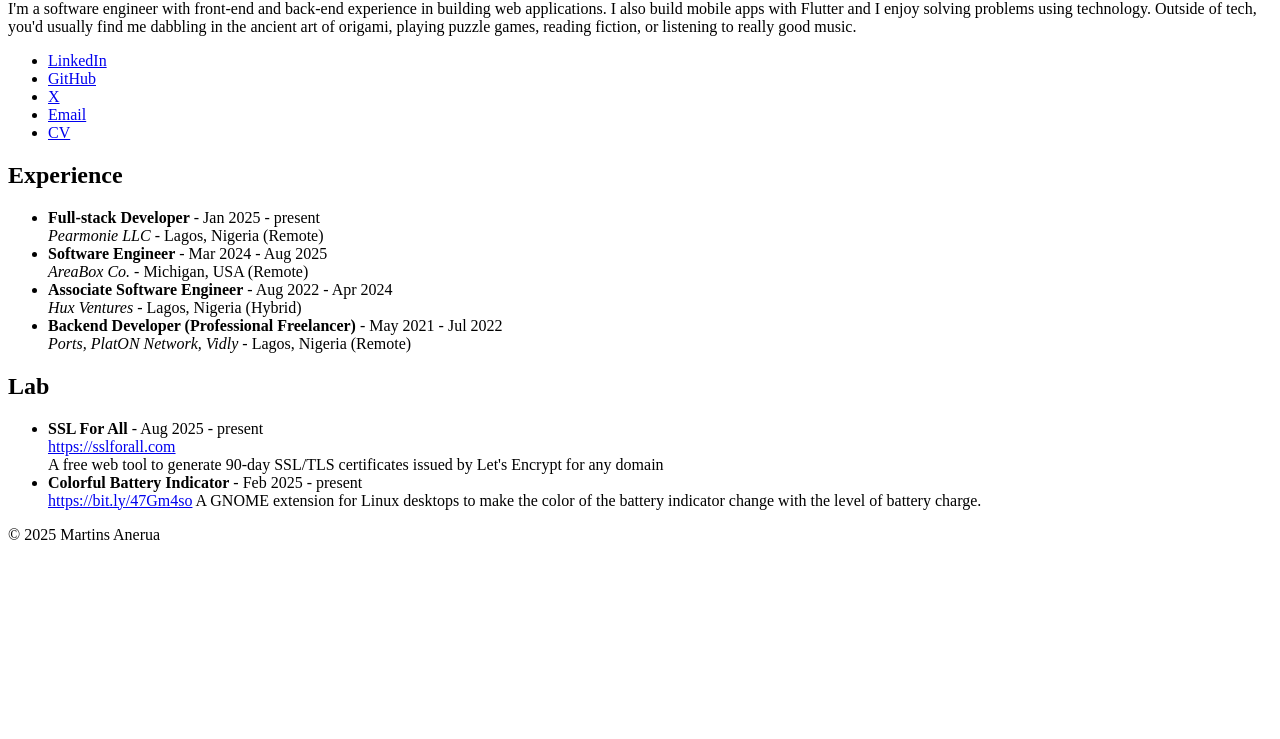
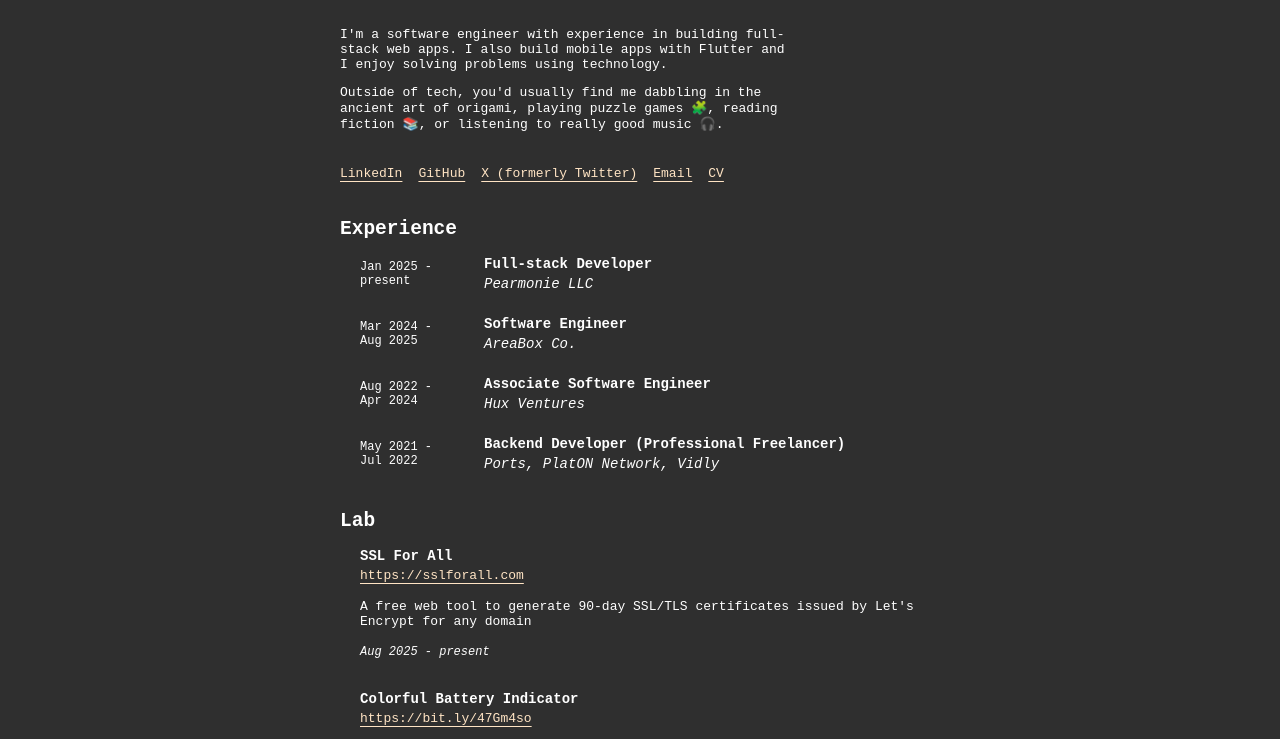
Before and after one commit to anerua/fugar, a plain HTML site: page index.html in a window 1280 px wide. Shown: the part 114-853 px from the top of the page. Before the commit the page ends 800 px from the top, so only its background shows below. Drawn offline with Linux system fonts and the light colour scheme.

Commit message:
feat: add styling to index page

```diff
--- a/index.html
+++ b/index.html
@@ -4,34 +4,40 @@
     <meta charset="UTF-8">
     <meta name="viewport" content="width=device-width, initial-scale=1.0">
     <title>Martins Anerua</title>
+    <link rel="stylesheet" href="style.css">
 </head>
 <body>
     <main>
+        <!-- Title -->
+        <div id="title">
+            <h1>Martins Anerua</h1>
+            <span>AWS Certified Developer</span>
+        </div>
         <!-- Intro -->
-        <div>
-            <h1>Martins Anerua</h1>
-            <span>Software Engineer</span>
+        <div id="intro">
             <p>
-                I'm a software engineer with front-end and back-end experience in building web applications.
+                I'm a software engineer with experience in building full-stack web apps.
                 I also build mobile apps with Flutter and I enjoy solving problems using technology.
-                Outside of tech, you'd usually find me dabbling in the ancient art of origami, playing puzzle games,
-                reading fiction, or listening to really good music.
+            </p>
+            <p>
+                Outside of tech, you'd usually find me dabbling in the ancient art of origami, playing puzzle games 🧩,
+                reading fiction 📚, or listening to really good music 🎧.
             </p>
         </div>
         <!-- Links -->
-        <div>
+        <div id="links">
             <ul>
                 <li>
-                    <a href="https://linkedin.com/in/martins-anerua">LinkedIn</a>
+                    <a href="https://linkedin.com/in/martins-anerua" target="_blank">LinkedIn</a>
                 </li>
                 <li>
-                    <a href="https://github.com/anerua">GitHub</a>
+                    <a href="https://github.com/anerua" target="_blank">GitHub</a>
                 </li>
                 <li>
-                    <a href="https://x.com/MartinsAnerua">X</a>
+                    <a href="https://x.com/MartinsAnerua" target="_blank">X (formerly Twitter)</a>
                 </li>
                 <li>
-                    <a href="mailto:aneruamartins@gmail.com">Email</a>
+                    <a href="mailto:aneruamartins@gmail.com" target="_blank">Email</a>
                 </li>
                 <li>
                     <a href="martins-anerua-resume.pdf" target="_blank">CV</a>
@@ -39,46 +45,72 @@
             </ul>
         </div>
         <!-- Experience -->
-        <div>
+        <div id="experience">
             <h2>Experience</h2>
             <ul>
                 <li>
-                    <strong>Full-stack Developer</strong> - Jan 2025 - present<br>
-                    <em>Pearmonie LLC</em> - Lagos, Nigeria (Remote)
+                    <div class="experience-date">
+                        <span>Jan 2025 -<br>present</span>
+                    </div>
+                    <div class="experience-role">
+                        <strong>Full-stack Developer</strong>
+                        <em>Pearmonie LLC</em>
+                    </div>
                 </li>
                 <li>
-                    <strong>Software Engineer</strong> - Mar 2024 - Aug 2025<br>
-                    <em>AreaBox Co.</em> - Michigan, USA (Remote)
+                    <div class="experience-date">
+                        <span>Mar 2024 -<br>Aug 2025</span>
+                    </div>
+                    <div class="experience-role">
+                        <strong>Software Engineer</strong>
+                        <em>AreaBox Co.</em>
+                    </div>
                 </li>
                 <li>
-                    <strong>Associate Software Engineer</strong> - Aug 2022 - Apr 2024<br>
-                    <em>Hux Ventures</em> - Lagos, Nigeria (Hybrid)
+                    <div class="experience-date">
+                        <span>Aug 2022 -<br>Apr 2024</span>
+                    </div>
+                    <div class="experience-role">
+                        <strong>Associate Software Engineer</strong>
+                        <em>Hux Ventures</em>
+                    </div>
                 </li>
                 <li>
-                    <strong>Backend Developer (Professional Freelancer)</strong> - May 2021 - Jul 2022<br>
-                    <em>Ports, PlatON Network, Vidly</em> - Lagos, Nigeria (Remote)
+                    <div class="experience-date">
+                        <span>May 2021 -<br>Jul 2022</span>
+                    </div>
+                    <div class="experience-role">
+                        <strong>Backend Developer (Professional Freelancer)</strong>
+                        <em>Ports, PlatON Network, Vidly</em>
+                    </div>
                 </li>
             </ul>
         </div>
         <!-- Lab -->
-        <div>
+        <div id="lab">
             <h2>Lab</h2>
             <ul>
                 <li>
-                    <strong>SSL For All</strong> - Aug 2025 - present<br>
-                    <a href="https://sslforall.com">https://sslforall.com</a><br>
+                    <div class="lab-title">
+                        <strong>SSL For All</strong>
+                        <a href="https://sslforall.com" target="_blank">https://sslforall.com</a>
+                    </div>
                     <span>
                         A free web tool to generate 90-day SSL/TLS certificates issued by Let&apos;s
                         Encrypt for any domain
                     </span>
+                    <em>Aug 2025 - present</em>
                 </li>
                 <li>
-                    <strong>Colorful Battery Indicator</strong> - Feb 2025 - present<br>
-                    <a href="https://bit.ly/47Gm4so">https://bit.ly/47Gm4so</a>
+                    <div class="lab-title">
+                        <strong>Colorful Battery Indicator</strong>
+                        <a href="https://bit.ly/47Gm4so" target="_blank">https://bit.ly/47Gm4so</a>
+                    </div>
                     <span>
                         A GNOME extension for Linux desktops to make the color of the battery indicator
                         change with the level of battery charge.
                     </span>
+                    <em>Feb 2025 - present</em>
                 </li>
             </ul>
         </div>
--- /dev/null
+++ b/style.css
@@ -0,0 +1,117 @@
+body {
+    background-color: #2f2f2f;
+    color: white;
+    max-width: 600px;
+    margin: 40px auto 20px;
+    font-family: monospace;
+    display: flex;
+    flex-direction: column;
+    gap: 8px;
+}
+
+main {
+    display: flex;
+    flex-direction: column;
+    gap: 8px;
+}
+
+#title {
+    margin-bottom: 6px;
+}
+
+#title h1 {
+    font-size: 36px;
+    font-weight: 900;
+    margin: 0 0 10px;
+}
+
+#title span {
+    font-size: 20px;
+}
+
+#intro {
+    max-width: 450px;
+}
+
+#links ul {
+    display: flex;
+    gap: 16px;
+    list-style-type: none;
+    padding: 0;
+}
+
+#links li a {
+    color:bisque;
+    text-underline-offset: 4px;
+}
+
+#experience ul {
+    display: flex;
+    flex-direction: column;
+    gap: 24px;
+    list-style-type: none;
+    padding-left: 20px;
+}
+
+#experience li {
+    display: flex;
+    align-items: center;
+    column-gap: 10px;
+}
+
+.experience-date {
+    flex-basis: 20%;
+    font-size: 12px;
+}
+
+.experience-role {
+    flex-basis: 80%;
+    display: flex;
+    flex-direction: column;
+    row-gap: 4px;
+}
+
+.experience-role strong {
+    font-size: 14px;
+}
+
+.experience-role em {
+    font-size: 14px;
+}
+
+#lab ul {
+    display: flex;
+    flex-direction: column;
+    gap: 32px;
+    list-style-type: none;
+    padding-left: 20px;
+}
+
+#lab li {
+    display: flex;
+    flex-direction: column;
+    row-gap: 16px;
+}
+
+.lab-title {
+    display: flex;
+    flex-direction: column;
+    row-gap: 4px;
+}
+
+.lab-title strong {
+    font-size: 14px;
+}
+
+.lab-title a {
+    color: bisque;
+    text-underline-offset: 4px;
+}
+
+#lab em {
+    font-size: 12px;
+}
+
+footer {
+    text-align: center;
+}
```
